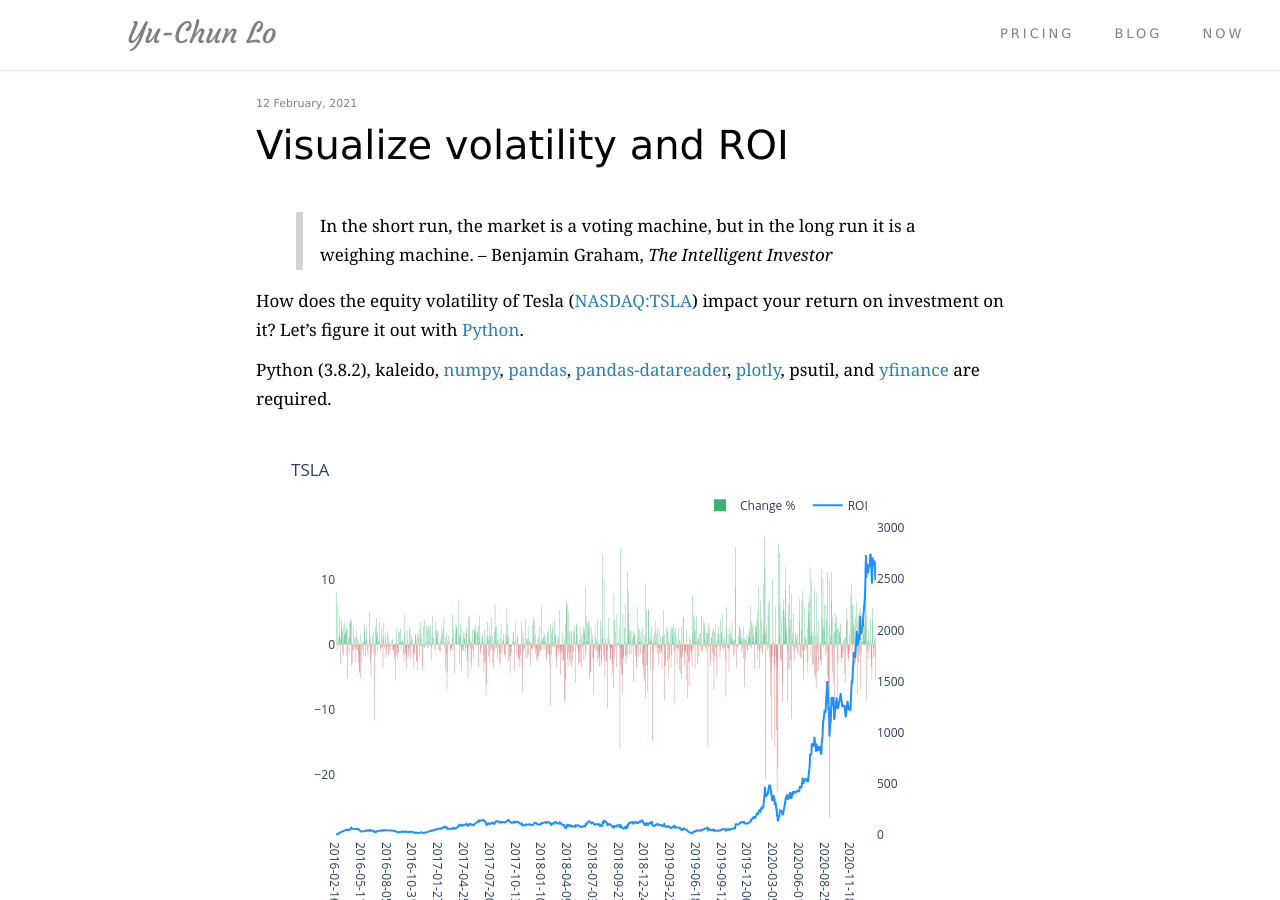
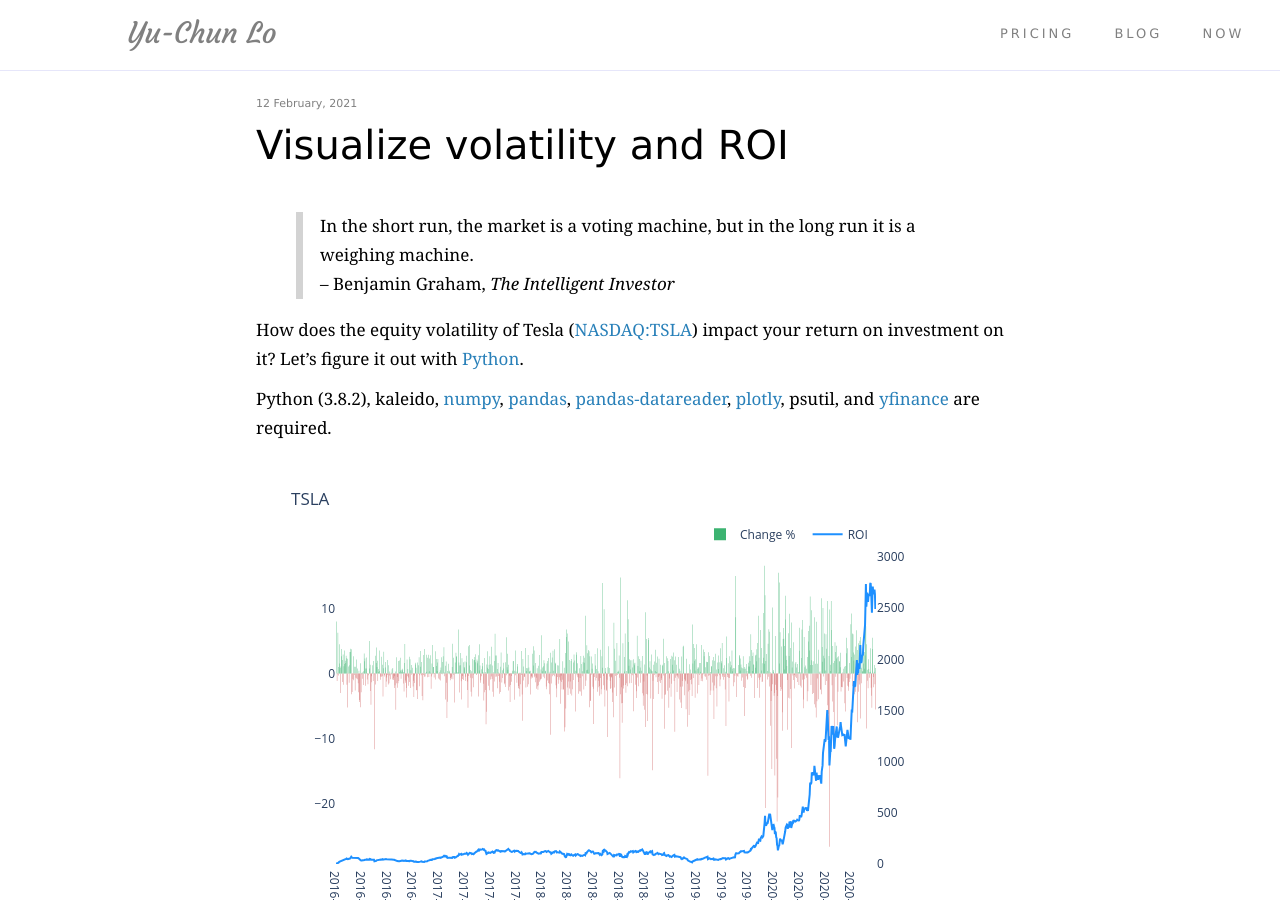
Before and after one commit to yuchunlo/yuchunlo.github.io, a Jekyll site: the page built from _posts/2021-02-12-visualize-volatility-and-roi.md, in a window 1280 px wide and 900 px high. Built offline with Jekyll 4.4.1, drawn with Linux system fonts in a browser that asks for light colours; nearby versions of some CDN libraries.

```diff
--- a/_posts/2021-02-12-visualize-volatility-and-roi.md
+++ b/_posts/2021-02-12-visualize-volatility-and-roi.md
@@ -6,7 +6,7 @@ date: 2021-02-12
 permalink: /visualize-volatility-and-roi/
 ---
 
-> In the short run, the market is a voting machine, but in the long run it is a weighing machine.
+> In the short run, the market is a voting machine, but in the long run it is a weighing machine.<br>
 > – Benjamin Graham, *The Intelligent Investor*
 
 How does the equity volatility of Tesla ([NASDAQ:TSLA](https://www.nasdaq.com/market-activity/stocks/tsla)) impact your return on investment on it? Let's figure it out with [Python](https://www.python.org/).
```
